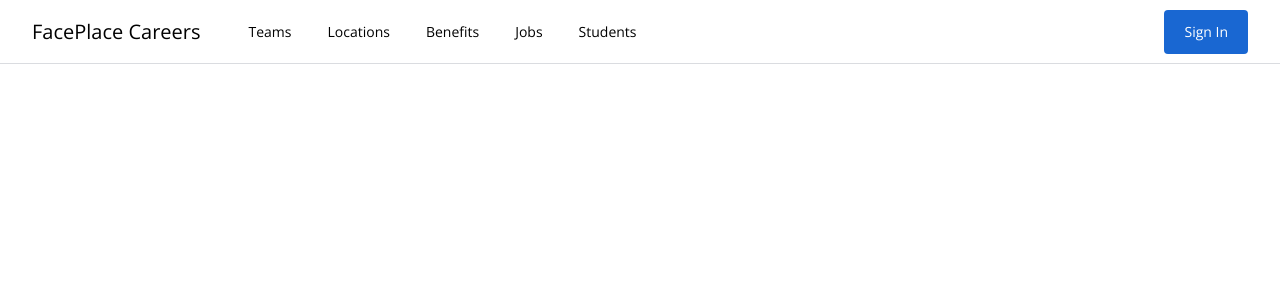
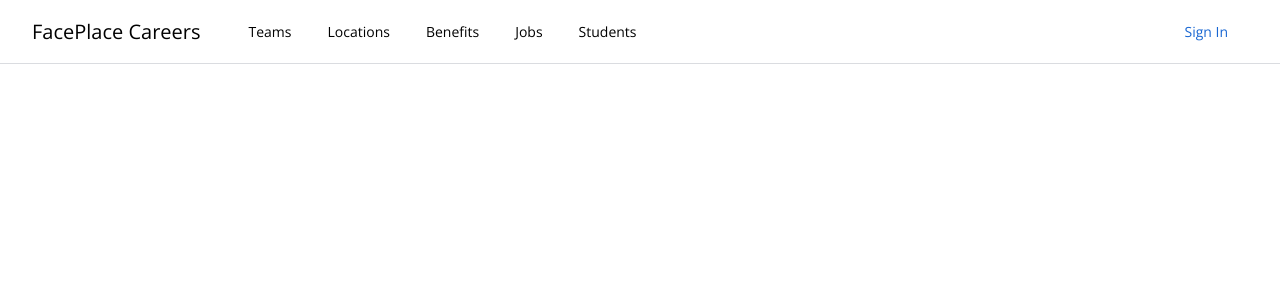
Before and after one commit to matthewmjm/careers-site, a Vue app: page / in a window 1280 px wide. Shown: the top 300 px of the page. Built offline with nearby package versions, Linux system fonts and the light colour scheme.

Commit message:
make sign-in button styling more dynamic

```diff
--- a/src/components/ActionButton.vue
+++ b/src/components/ActionButton.vue
@@ -1,16 +1,24 @@
 <template>
   <button
     @click="handleClick"
-    class="rounded border-0 px-5 py-3 font-medium text-white bg-brand-blue-1 hover:shadow-blue"
+    :class="buttonClass"
   >
     {{ text }}
   </button>
 </template>
 
 <script setup>
+import { ref, computed } from "vue";
 const props = defineProps({
   text: String,
+  type: String,
 });
+
+const buttonClass =  computed(() => {
+  return {
+    [props.type]: true,
+  }
+})
 
 function handleClick(event) {
   console.log("Action Button is Clicked");
@@ -20,5 +28,17 @@ function handleClick(event) {
 </script>
 
 <style scoped>
+button {
+  @apply rounded px-5 py-3 font-medium;
+}
+
+.primary {
+  @apply border-0 bg-brand-blue-1 text-white hover:shadow-blue;
+}
+
+.secondary {
+  @apply bg-transparent text-brand-blue-1 hover:bg-brand-blue-2 hover:text-white;
+}
+
 
 </style>
--- a/src/components/MainNav.vue
+++ b/src/components/MainNav.vue
@@ -29,7 +29,7 @@
         </nav>
         <div class="flex items-center h-full ml-auto">
           <ProfileImage v-if="isLoggedIn" />
-          <ActionButton v-else @click="logInUser" text="Sign In"/>
+          <ActionButton v-else @click="logInUser" text="Sign In" type="secondary"/>
         </div>
       </div>
     </div>
--- a/tailwind.config.js
+++ b/tailwind.config.js
@@ -11,6 +11,7 @@ export default {
       colors: {
         "brand-gray-1": "#dadce0",
         "brand-blue-1": "#1967d2",
+        "brand-blue-2": "#4285f4",
         "brand-green-1": "#137333",
       },
       boxShadow: {
```
